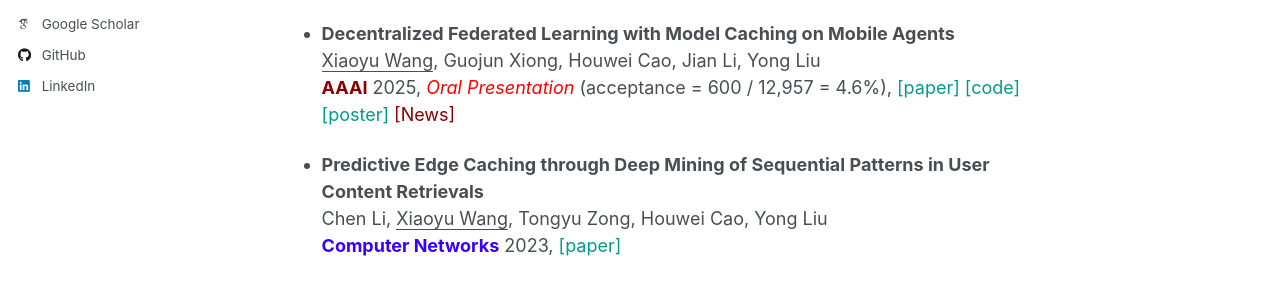
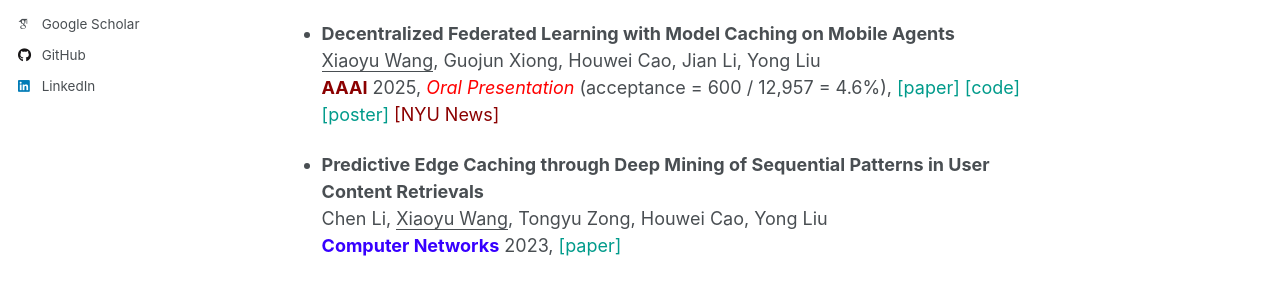
Before and after one commit to shawnxiaoyuwang/shawnxiaoyuwang.github.io, a Jekyll site: the page built from _pages/about.md, in a window 1280 px wide and 900 px high. Shown: the part 436-732 px from the top of the window. Built offline with Jekyll 4.4.1, drawn with Linux system fonts in a browser that asks for light colours; some web fonts are replaced.

Commit message:
Update about.md

```diff
--- a/_pages/about.md
+++ b/_pages/about.md
@@ -15,7 +15,7 @@ Publication
 (<span style="color:darkred">*conference*</span>, <span style="color: #3700FF">*journal*</span>, and * denotes equal contribution)
 - **Decentralized Federated Learning with Model Caching on Mobile Agents**\\
 <u>Xiaoyu Wang</u>, Guojun Xiong, Houwei Cao, Jian Li, Yong Liu \\
-<span style="color:darkred">**AAAI**</span> 2025, <span style="color:red">_Oral Presentation_</span> (acceptance = 600 / 12,957 = 4.6%), <a href="https://arxiv.org/abs/2408.14001" style="color: #009B8B; text-decoration: none;">[paper]</a> <a href="https://github.com/ShawnXiaoyuWang/Cached-DFL" style="color: #009B8B; text-decoration: none;">[code]</a>  <a href="/files/Poster_Xiaoyu_Wang_V4.pdf" style="color: #009B8B; text-decoration: none;">[poster]</a> <a href="https://engineering.nyu.edu/news/self-driving-cars-learn-share-road-knowledge-through-digital-word-mouth" style="color: darkred; text-decoration: none;">[News]</a>
+<span style="color:darkred">**AAAI**</span> 2025, <span style="color:red">_Oral Presentation_</span> (acceptance = 600 / 12,957 = 4.6%), <a href="https://arxiv.org/abs/2408.14001" style="color: #009B8B; text-decoration: none;">[paper]</a> <a href="https://github.com/ShawnXiaoyuWang/Cached-DFL" style="color: #009B8B; text-decoration: none;">[code]</a>  <a href="/files/Poster_Xiaoyu_Wang_V4.pdf" style="color: #009B8B; text-decoration: none;">[poster]</a> <a href="https://engineering.nyu.edu/news/self-driving-cars-learn-share-road-knowledge-through-digital-word-mouth" style="color: darkred; text-decoration: none;">[NYU News]</a>
 
 - **Predictive Edge Caching through Deep Mining of Sequential Patterns in User Content Retrievals** \\
 Chen Li, <u>Xiaoyu Wang</u>, Tongyu Zong, Houwei Cao, Yong Liu \\
```
